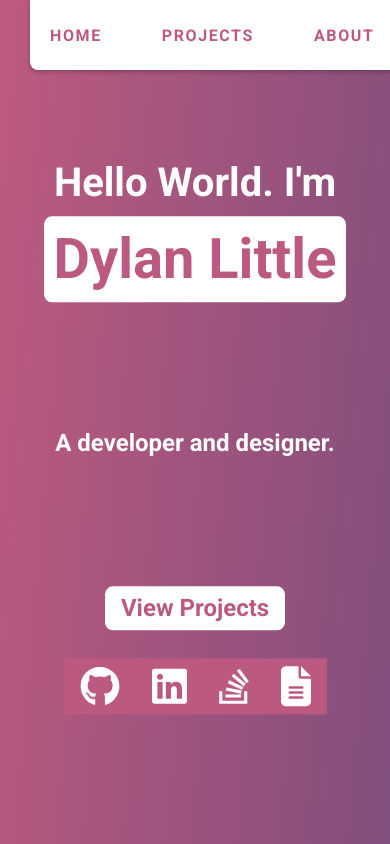
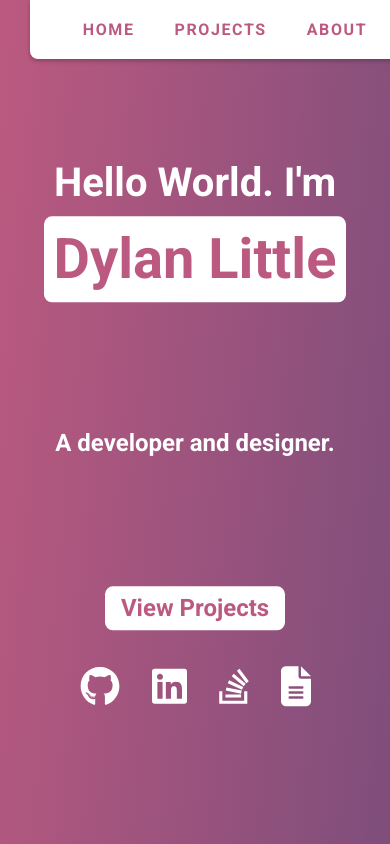
Before and after one commit to dlittle1/react-portfolio, a React (Create React App) app: page / in a window 390 px wide. Shown: the top 844 px of the page. Built offline with nearby package versions, Linux system fonts and the light colour scheme.

Commit message:
remove unused css fix mobile styles

```diff
--- a/src/styles/mobile.css
+++ b/src/styles/mobile.css
@@ -41,41 +41,22 @@
     display: block;
   }
 
-  /* ABOUT */
-  .about-container {
-    flex-direction: column;
-    align-items: center;
-    justify-content: stretch;
-  }
-
-  .about-description {
-    width: 80%;
-  }
-
-  .about-description .home-title-name {
-    line-height: 4rem;
-  }
-  .about-image {
-    width: 60%;
+  .home-button-link {
+    background-color: transparent;
   }
 
   /* NAV */
   .projects-nav {
-    width: 100%;
     background-color: white;
-    height: 70px;
+  }
+
+  .nav-links-main {
+    gap: 0px;
   }
 
   .nav-items {
     width: 100%;
     padding: 0;
-  }
-
-  .nav-links-main {
-    justify-content: space-around;
-    align-items: center;
-    width: auto;
-    gap: 20px;
   }
 
   .projects-nav-items {
@@ -98,6 +79,29 @@
     display: none;
   }
 
+  /* ABOUT */
+
+  .about {
+    margin-top: 100px;
+  }
+
+  .about-container {
+    flex-direction: column;
+    align-items: center;
+    justify-content: stretch;
+  }
+
+  .about-description {
+    width: 97%;
+  }
+
+  .about-description .home-title-name {
+    line-height: 4rem;
+  }
+  .about-image {
+    width: 60%;
+  }
+
   /* PROJECT */
   .project-container {
     flex-direction: column;
```
